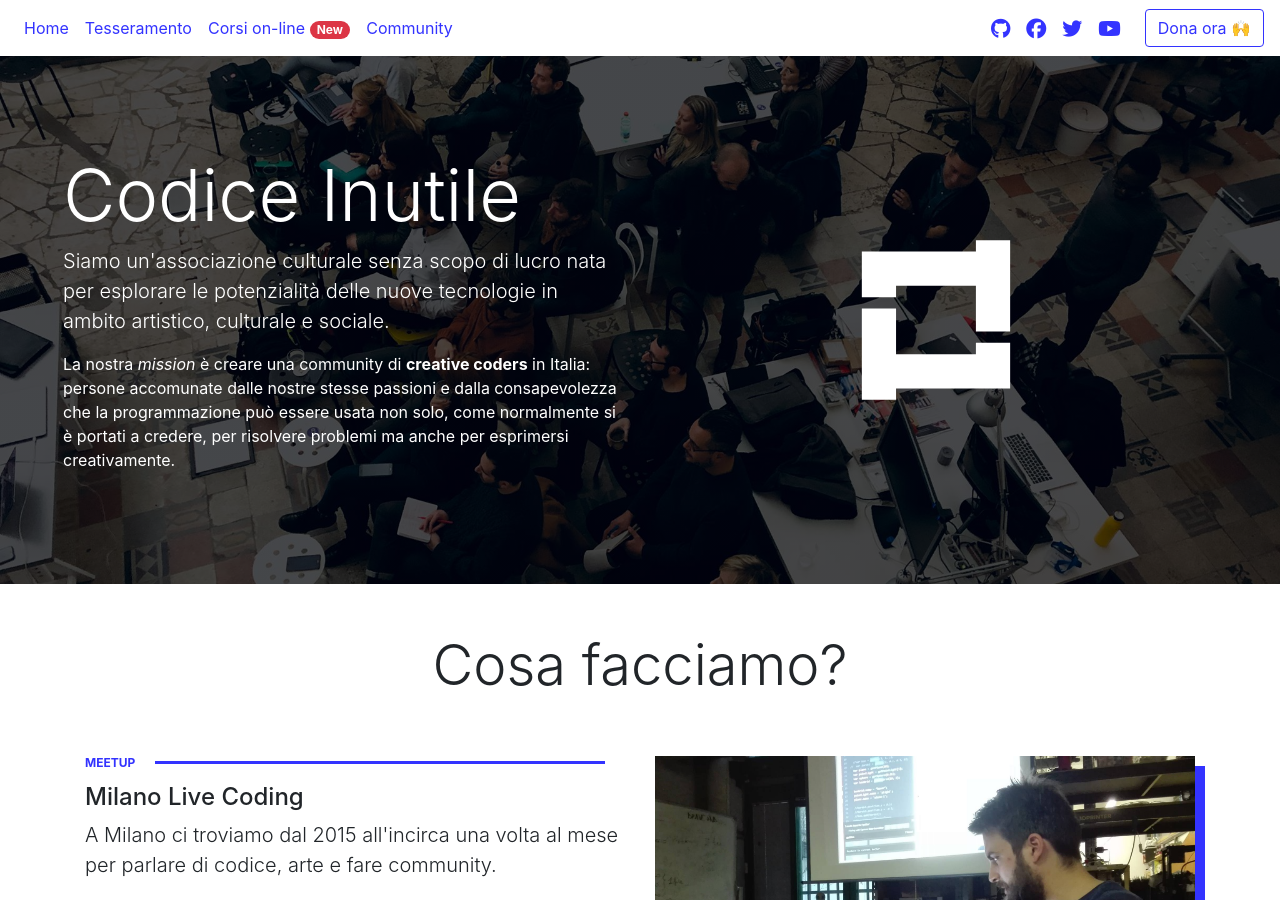
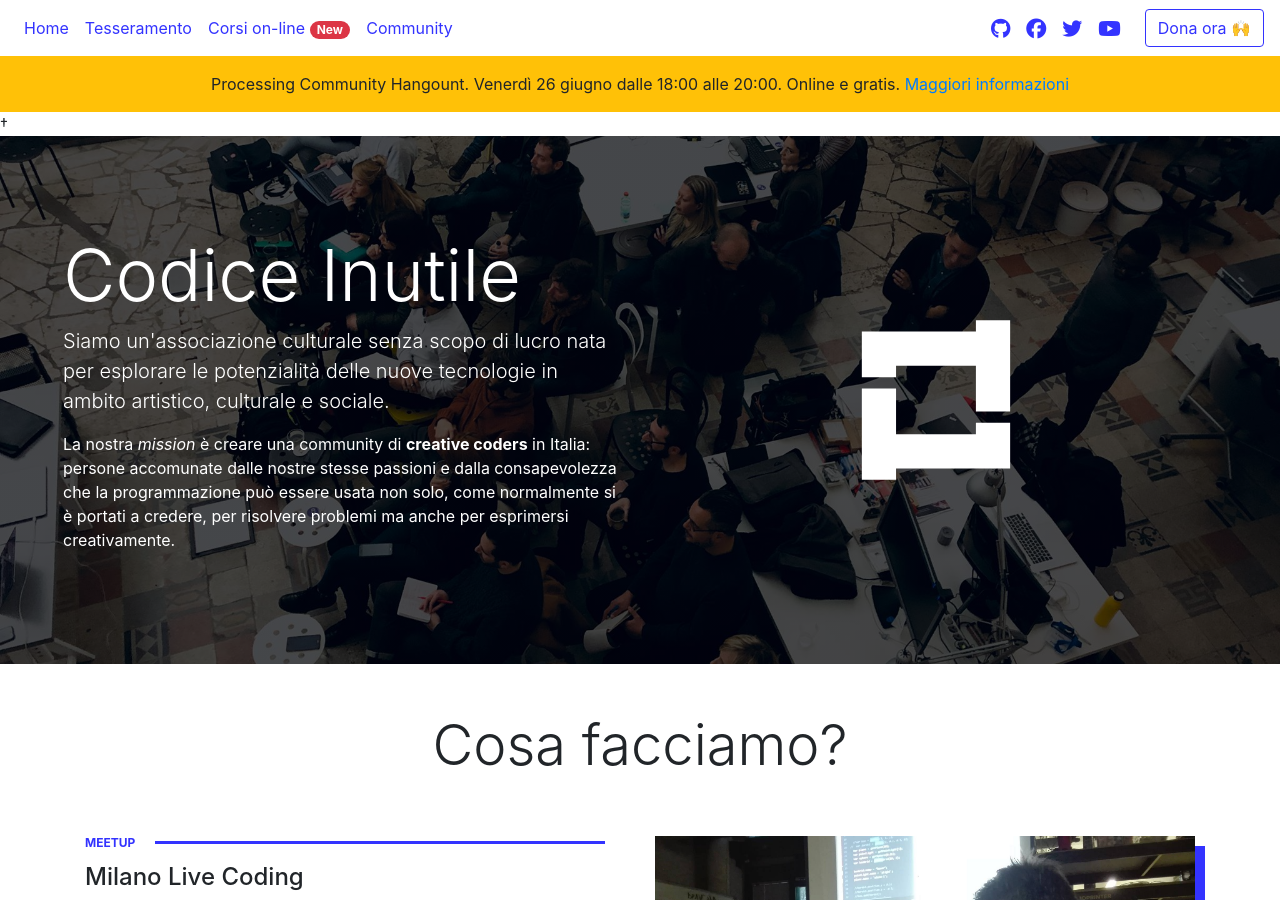
Before and after one commit to codiceinutile/codiceinutile.org, a Jekyll site: the page built from index.md, in a window 1280 px wide and 900 px high. Built offline with Jekyll 4.4.1, drawn with Linux system fonts in a browser that asks for light colours; nearby versions of some CDN libraries.

Commit message:
Added announcement

```diff
--- a/_includes/header.html
+++ b/_includes/header.html
@@ -50,13 +50,12 @@
   </ul>
   <a class="btn btn-donazione d-none d-md-inline-block mb-0 ml-md-3" href="/donazione">Dona ora &#x1F64C;</a>
 </header>
-<!--
+
 <div class="container-fluid">
   <div class="row announcement bg-warning">
     <div class="col-12 py-3">
-      <p class="m-0 text-center">Meet and Code 2019: Live Streaming sul <a href="https://www.youtube.com/channel/UCp6sB4tHnhHcRFSGRm36xOQ?sub_confirmation=1" target="_blank">nostro canale YouTube</a>. Sabato 12 ottobre dalle 10:30. Per maggiori informazioni <a href="https://forms.gle/h6CD3Q6gg6Sbg9VQA" target="_blank">clicca qui</a>.</p>
+      <p class="m-0 text-center">Processing Community Hangount. Venerdì 26 giugno dalle 18:00 alle 20:00. Online e gratis. <a href="https://www.eventbrite.it/e/biglietti-italian-processing-community-hangout-109145158106" target="_blank">Maggiori informazioni</a></p>
     </div>
   </div>
 </div>
-
--->
+†
```
